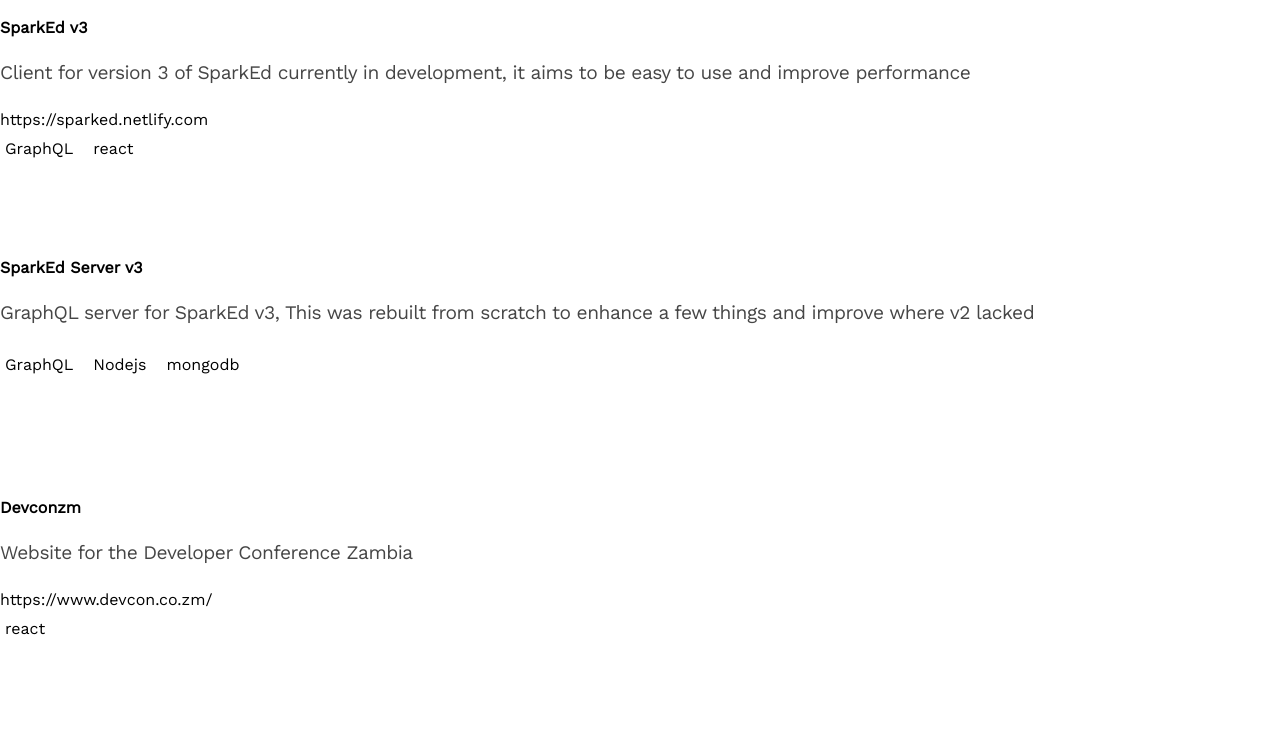
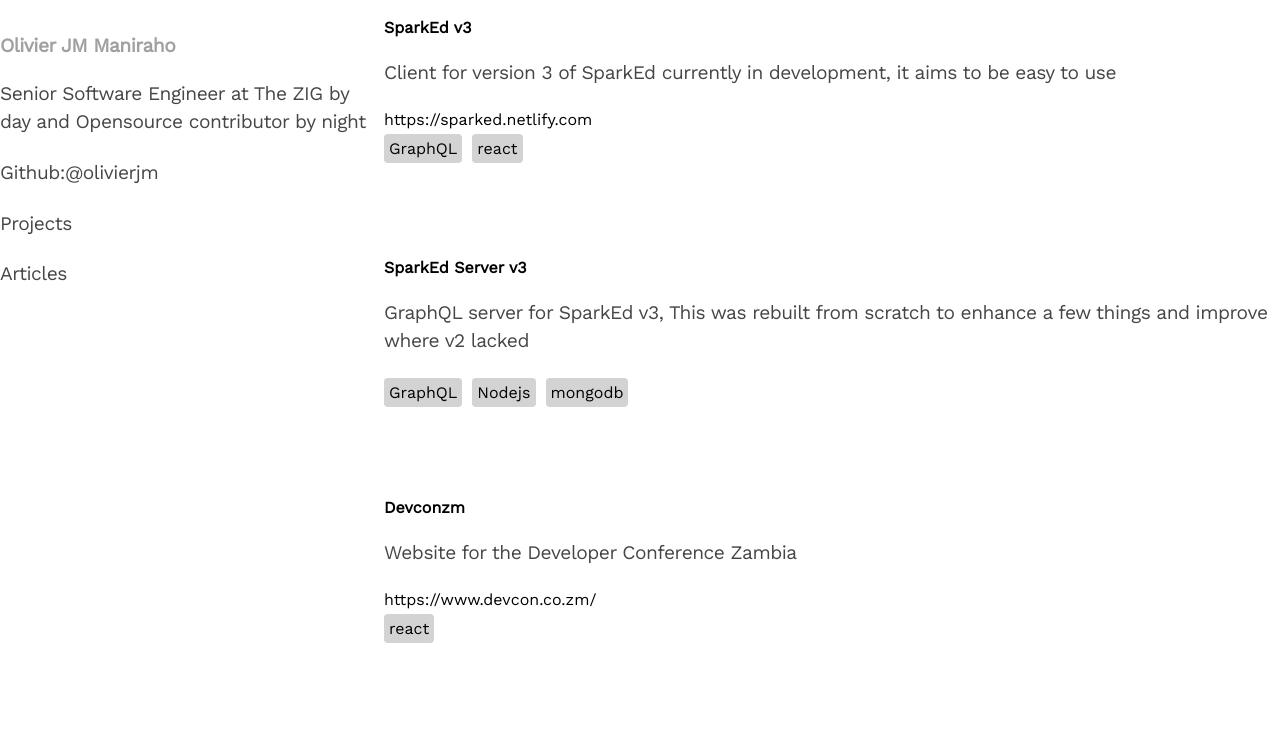
Before and after one commit to OlivierJM/olivierjm.dev, a Gatsby site: page /projects in a window 1280 px wide. Shown: the part 269-1008 px from the top of the page. Built offline with nearby package versions, Linux system fonts and the light colour scheme; Gatsby itself is replaced by a stand-in of ours.

Commit message:
better layout

```diff
--- a/content/data/projects.js
+++ b/content/data/projects.js
@@ -8,16 +8,16 @@
     imageUrl:
       "https://cdn-images-1.medium.com/max/1200/1*qJxQEniJQeeSvj_mKk9NXg.png",
     stack: ["meteor", "mongodb"],
-    demo: "https://sparked.live"
+    demo: "https://sparked.live",
   },
   {
     id: 2,
     title: "SparkEd v3 ",
     description:
-      "Client for version 3 of SparkEd currently in development, it aims to be easy to use and improve performance",
+      "Client for version 3 of SparkEd currently in development, it aims to be easy to use",
     link: "https://github.com/SparkEdUAB/sparked-client",
     stack: ["GraphQL", "react"],
-    demo: "https://sparked.netlify.com"
+    demo: "https://sparked.netlify.com",
   },
   {
     id: 3,
@@ -26,7 +26,7 @@
       "GraphQL server for SparkEd v3, This was rebuilt from scratch to enhance a few things and improve where v2 lacked",
     link: "https://github.com/SparkEdUAB/sparked-server",
     stack: ["GraphQL", "Nodejs", "mongodb"],
-    demo: ""
+    demo: "",
   },
   {
     id: 4,
@@ -34,6 +34,6 @@
     description: "Website for the Developer Conference Zambia",
     link: "https://github.com/devconzm/devconzm",
     stack: ["react"],
-    demo: "https://www.devcon.co.zm/"
-  }
-];
+    demo: "https://www.devcon.co.zm/",
+  },
+]
--- a/src/components/Header.js
+++ b/src/components/Header.js
@@ -1,5 +1,6 @@
 import React from "react"
 import headerStyles from "../styles/components/header.module.scss"
+import { Link } from "gatsby"
 
 export default function Header(props) {
   return (
@@ -33,8 +34,12 @@
                   @olivierjm
                 </a>
               </p>
-              <p className="text-center">Projects</p>
-              <p className="text-center">Articles</p>
+              <p className="text-center">
+                <Link to="/projects">Projects</Link>
+              </p>
+              <p className="text-center">
+                <Link to="/blogs">Articles</Link>
+              </p>
             </div>
           </div>
         </div>
--- a/src/pages/projects.js
+++ b/src/pages/projects.js
@@ -1,9 +1,9 @@
 import React from "react"
-import blogListStyles from "../styles/components/bloglist.module.scss"
 import projects from "../../content/data/projects"
+import Layout from "../components/Layout"
 
-export default function BlogList() {
-  function renderBlogData() {
+export default function ProjectsList() {
+  function renderProjectsData() {
     return (
       <div>
         <div className="cell medium-9 medium-cell-block-y">
@@ -38,7 +38,7 @@
                             key={`${Math.random()}${tech}`}
                             style={{
                               display: "inline-block",
-                              // backgroundColor: "#d3d3d3",
+                              backgroundColor: "#d3d3d3",
                               borderRadius: 4,
                               marginRight: 10,
                               padding: 5,
@@ -59,5 +59,9 @@
       </div>
     )
   }
-  return <section>{renderBlogData()}</section>
+  return (
+    <Layout page="projects">
+      <section>{renderProjectsData()}</section>
+    </Layout>
+  )
 }
```
Also changed, not shown: src/components/Projects.js (+1 -6 lines).
